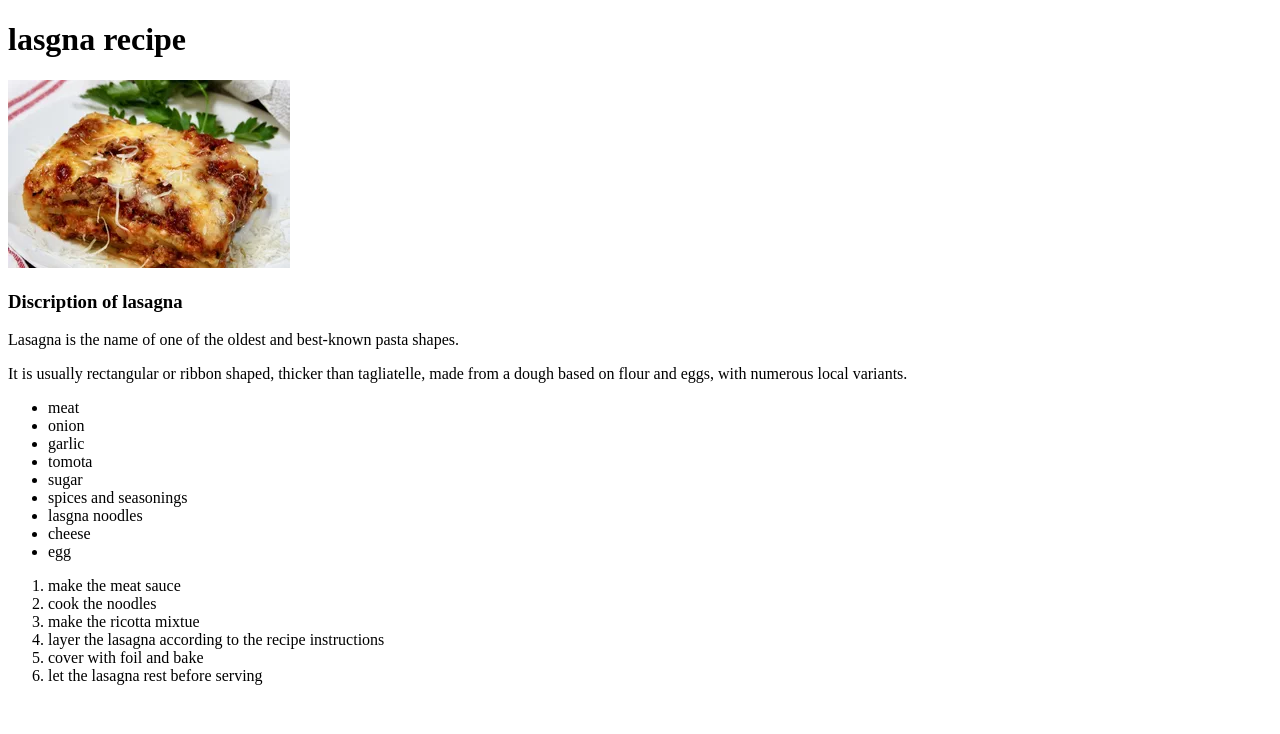
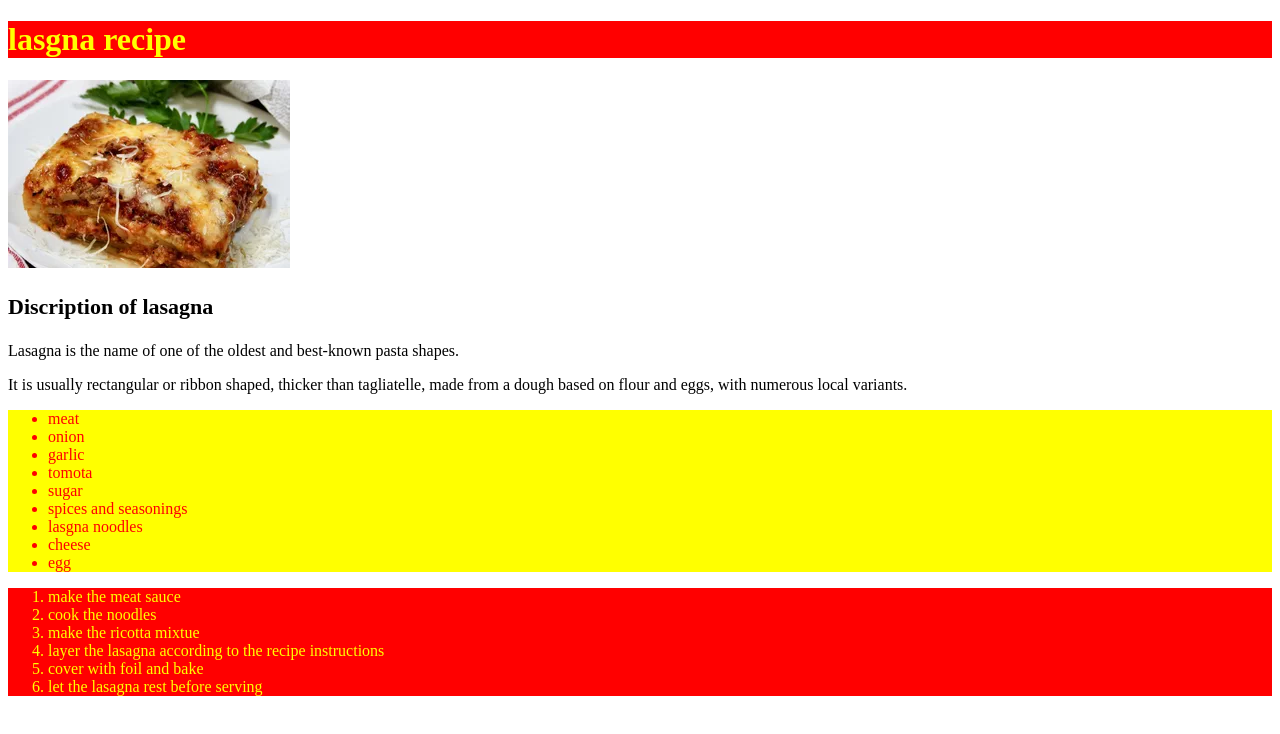
Before and after one commit to Hassan7675/odin-recipe, a plain HTML site: page recipes/lasagna.html in a window 1280 px wide. Drawn offline with Linux system fonts and the light colour scheme.

Commit message:
adding more css

```diff
--- /dev/null
+++ b/recipes/lasagna.css
@@ -0,0 +1,17 @@
+h1 {
+    color:yellow;
+    background-color:red;
+}
+h3 {
+    font-size:22px;
+    font-weight:900px;
+}
+
+ul {
+    color:red;
+    background-color:yellow;
+}
+ol{
+    color:yellow;
+    background-color:red;
+}
--- a/recipes/lasagna.html
+++ b/recipes/lasagna.html
@@ -3,6 +3,7 @@
     <head>
         <meta charset="UTF-8">
         <title>lasgna</title>
+        <link rel="stylesheet" href="lasagna.css">
     </head>
     <body>
         <h1>lasgna recipe</h1>
--- /dev/null
+++ b/styles.css
@@ -0,0 +1,11 @@
+h1 {
+    color:red;
+    background-color:yellow;
+    font-family:'Arial', Times, serif;
+}
+
+ul {
+    color:blue;
+    background-color:yellow;
+    font-family:'Arial', Times, serif;
+}
--- a/syles.css
+++ /dev/null
@@ -1,3 +0,0 @@
-h1 {
-    color:red;
-}
```
